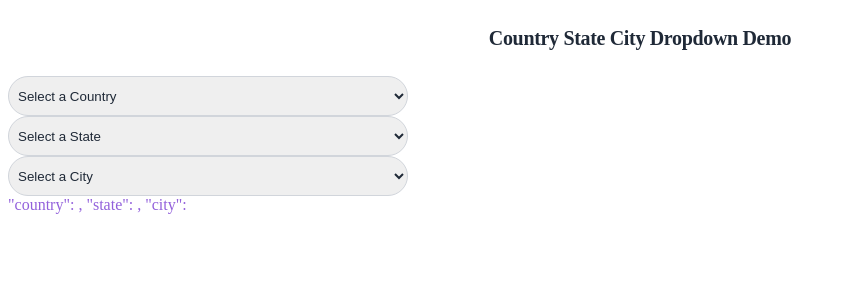
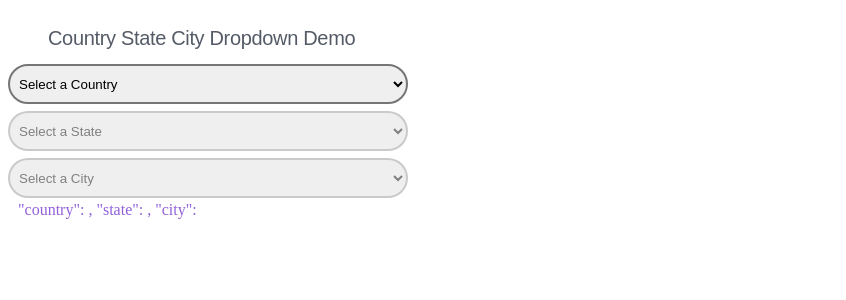
Before and after one commit to stevenks17/country-selector, a Vue app: page / in a window 1280 px wide. Shown: the top 300 px of the page, without its empty margins (0-846 px from the left). Built offline with nearby package versions, Linux system fonts and the light colour scheme.

Commit message:
added logic to disable dropdown till prior dropdown is selected

```diff
--- a/src/App.vue
+++ b/src/App.vue
@@ -4,7 +4,10 @@
 
       <h4 class="title">Country State City Dropdown Demo</h4>
 
-      <select class="selector" v-model="selectedCountry" @click="getCountries">
+      <select class="selector"
+              v-model="selectedCountry"
+              @click="getCountries"
+      >
         <option value="">Select a Country</option>
         <option v-for="(country, id) in countries"
                 :key="id"
@@ -14,7 +17,11 @@
       </select>
       <br>
 
-      <select class="selector" v-model="selectedState" @click="getStates">
+      <select class="selector"
+      v-model="selectedState"
+      @click="getStates"
+      :disabled="countries.length === 0"
+      >
         <option value="">Select a State</option>
         <option v-for="(state, id) in states"
                 :key="id"
@@ -23,7 +30,11 @@
         </option>
       </select>
       <br>
-      <select class="selector" v-model="selectedCity" @click="getCities" >
+      <select class="selector"
+              v-model="selectedCity"
+              @click="getCities"
+              :disabled="states.length === 0"
+      >
         <option value="">Select a City</option>
         <option v-for="(city, id) in cities"
                 :key="id"
@@ -197,23 +208,30 @@ export default {
   font-size: 1.25rem;
   letter-spacing: -.0166573em;
   opacity: 1;
-  color: rgba(31,41,55);
-  text-align: center;
+  color: rgba(31, 41, 55, 0.765);
+  font-family:Arial, Helvetica, sans-serif;
+  font-weight: normal;
+  padding-left: 40px;
+  height: 4px;
 }
 
 .selected {
   color: rgba(124, 65, 212, 0.836);
+  display: block;
+  margin-top: 3px;
+  padding-left: 10px;
+  width: 380px;
+
 }
 
 .selector {
   width: 400px;
-  border-width: 1px;
+  border-width: 2px;
   border-radius: 9999px;
-  border-color: rgba(209,213,219);
-  color: rgba(31,41,55);
   height: 2.5rem;
   padding-left: 5px;
   opacity: 1;
+  margin-top: 7px;
 }
 
 </style>
```
